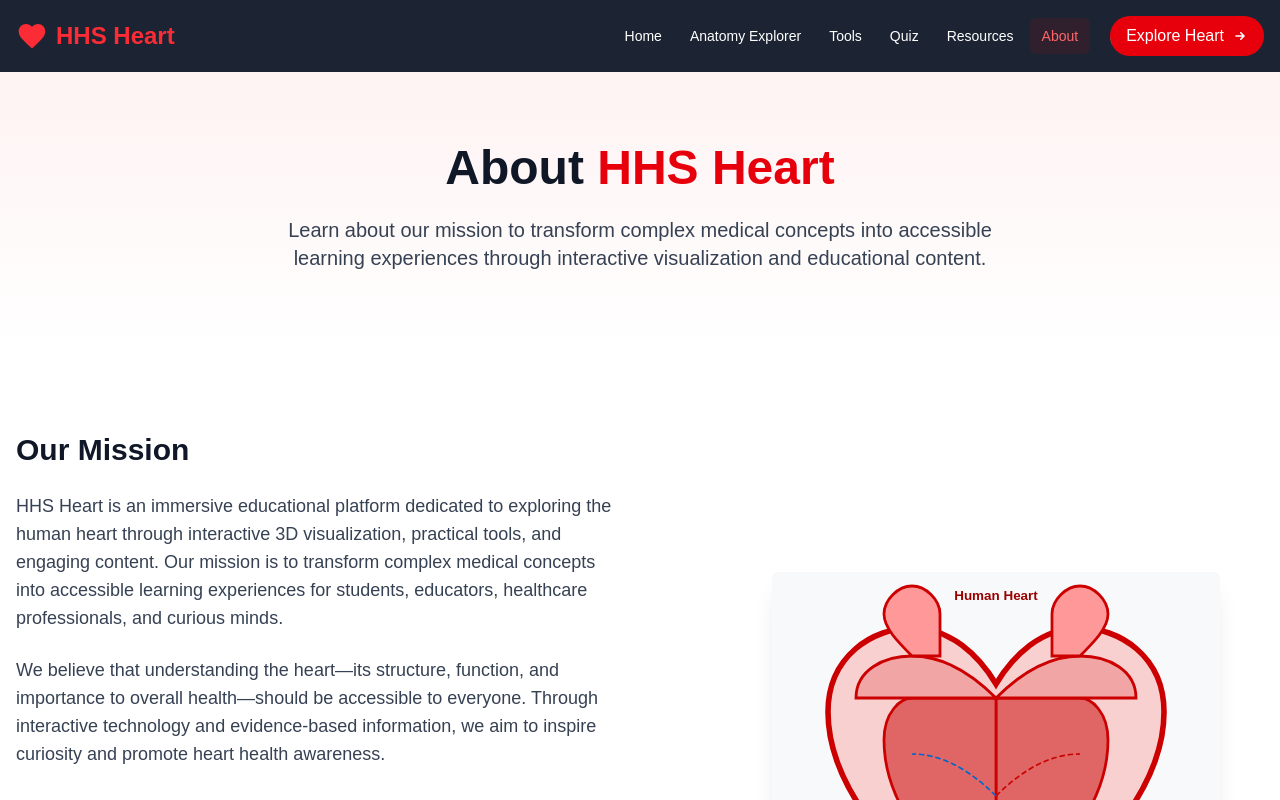
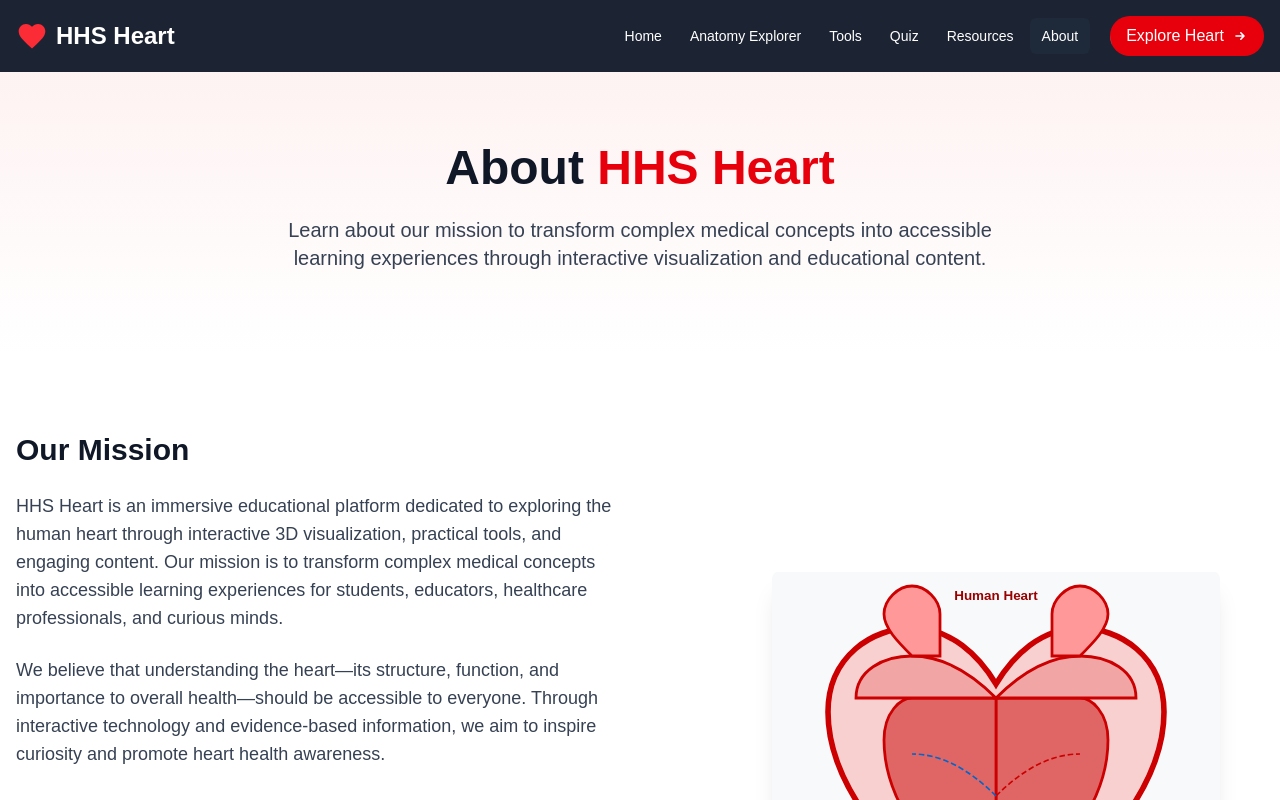
Before and after one commit to Xombi17/HHS-HEART-local, a Next.js app: page /about in a window 1280 px wide. Shown: the top 800 px of the page. Built offline with nearby package versions, Linux system fonts and the light colour scheme.

Commit message:
Update Navbar.tsx

```diff
--- a/src/components/common/Navbar.tsx
+++ b/src/components/common/Navbar.tsx
@@ -56,13 +56,13 @@ const Navbar = () => {
 
   return (
     <nav className={navbarClass}>
-      <div className="container mx-auto px-4 py-4">
+      <div className="container mx-auto px-4 py-4 text-white">
         <div className="flex justify-between items-center">
-          <Link href="/" className="text-2xl font-bold text-red-500 flex items-center group">
-            <svg xmlns="http://www.w3.org/2000/svg" className="h-8 w-8 mr-2 transition-transform duration-500 group-hover:scale-110 group-hover:text-red-400" viewBox="0 0 24 24" fill="currentColor">
+          <Link href="/" className="text-2xl font-bold text-white flex items-center group">
+            <svg xmlns="http://www.w3.org/2000/svg" className="h-8 w-8 mr-2 transition-transform duration-500 group-hover:scale-110 text-red-500 group-hover:text-red-400" viewBox="0 0 24 24" fill="currentColor">
               <path d="M12 21.35l-1.45-1.32C5.4 15.36 2 12.28 2 8.5 2 5.42 4.42 3 7.5 3c1.74 0 3.41.81 4.5 2.09C13.09 3.81 14.76 3 16.5 3 19.58 3 22 5.42 22 8.5c0 3.78-3.4 6.86-8.55 11.54L12 21.35z"/>
             </svg>
-            <span className="relative">
+            <span className="relative text-white">
               HHS Heart
               <span className="absolute -bottom-1 left-0 w-0 h-0.5 bg-red-500 group-hover:w-full transition-all duration-300"></span>
             </span>
@@ -89,8 +89,8 @@ const Navbar = () => {
             </NavLink>
             <Link href="/anatomy" className="ml-4">
               <button className="relative overflow-hidden bg-red-600 hover:bg-red-700 text-white font-medium py-2 px-4 rounded-full transition-colors duration-300 flex items-center group">
-                <span className="relative z-10">Explore Heart</span>
-                <svg xmlns="http://www.w3.org/2000/svg" className="h-4 w-4 ml-2 relative z-10 transition-transform duration-300 group-hover:translate-x-1" viewBox="0 0 20 20" fill="currentColor">
+                <span className="relative z-10 text-white">Explore Heart</span>
+                <svg xmlns="http://www.w3.org/2000/svg" className="h-4 w-4 ml-2 relative z-10 transition-transform duration-300 group-hover:translate-x-1 text-white" viewBox="0 0 20 20" fill="currentColor">
                   <path fillRule="evenodd" d="M10.293 5.293a1 1 0 011.414 0l4 4a1 1 0 010 1.414l-4 4a1 1 0 01-1.414-1.414L12.586 11H5a1 1 0 110-2h7.586l-2.293-2.293a1 1 0 010-1.414z" clipRule="evenodd" />
                 </svg>
                 <span className="absolute inset-0 bg-white/20 transform -translate-x-full skew-x-12 transition-transform duration-500 ease-out group-hover:translate-x-0"></span>
@@ -105,11 +105,11 @@ const Navbar = () => {
               aria-label={isMenuOpen ? "Close menu" : "Open menu"}
             >
               {isMenuOpen ? (
-                <svg xmlns="http://www.w3.org/2000/svg" className="h-6 w-6" fill="none" viewBox="0 0 24 24" stroke="currentColor">
+                <svg xmlns="http://www.w3.org/2000/svg" className="h-6 w-6 text-white" fill="none" viewBox="0 0 24 24" stroke="currentColor">
                   <path strokeLinecap="round" strokeLinejoin="round" strokeWidth={2} d="M6 18L18 6M6 6l12 12" />
                 </svg>
               ) : (
-                <svg xmlns="http://www.w3.org/2000/svg" className="h-6 w-6" fill="none" viewBox="0 0 24 24" stroke="currentColor">
+                <svg xmlns="http://www.w3.org/2000/svg" className="h-6 w-6 text-white" fill="none" viewBox="0 0 24 24" stroke="currentColor">
                   <path strokeLinecap="round" strokeLinejoin="round" strokeWidth={2} d="M4 6h16M4 12h16m-7 6h7" />
                 </svg>
               )}
@@ -119,7 +119,7 @@ const Navbar = () => {
 
         {/* Mobile menu */}
         {isMenuOpen && (
-          <div className="md:hidden mt-4 py-4 bg-gray-800 rounded-lg shadow-lg animate-fadeIn">
+          <div className="md:hidden mt-4 py-4 bg-gray-800 rounded-lg shadow-lg animate-fadeIn text-white">
             <div className="flex flex-col space-y-4 px-4">
               <MobileNavLink href="/" isActive={pathname === '/'} onClick={handleNavLinkClick}>
                 Home
@@ -141,8 +141,8 @@ const Navbar = () => {
               </MobileNavLink>
               <Link href="/anatomy" className="mt-2">
                 <button className="w-full bg-red-600 hover:bg-red-700 text-white font-medium py-2 px-4 rounded-full transition-colors duration-300 flex items-center justify-center group">
-                  <span>Explore Heart</span>
-                  <svg xmlns="http://www.w3.org/2000/svg" className="h-4 w-4 ml-2 transition-transform duration-300 group-hover:translate-x-1" viewBox="0 0 20 20" fill="currentColor">
+                  <span className="text-white">Explore Heart</span>
+                  <svg xmlns="http://www.w3.org/2000/svg" className="h-4 w-4 ml-2 transition-transform duration-300 group-hover:translate-x-1 text-white" viewBox="0 0 20 20" fill="currentColor">
                     <path fillRule="evenodd" d="M10.293 5.293a1 1 0 011.414 0l4 4a1 1 0 010 1.414l-4 4a1 1 0 01-1.414-1.414L12.586 11H5a1 1 0 110-2h7.586l-2.293-2.293a1 1 0 010-1.414z" clipRule="evenodd" />
                   </svg>
                 </button>
@@ -170,19 +170,16 @@ const NavLink = ({
   return (
     <Link
       href={href}
-      className={`relative px-3 py-2 rounded-md text-sm font-medium transition-all duration-300 overflow-hidden group ${
+      className={`relative px-3 py-2 rounded-md text-sm font-medium transition-all duration-300 overflow-hidden group text-white ${
         isActive
-          ? 'text-red-400 bg-red-900/20'
-          : 'text-white hover:text-red-300'
+          ? 'bg-gray-800'
+          : 'hover:bg-gray-800/50'
       }`}
       onClick={(e) => onClick(e, href)}
     >
       <span className="relative z-10">{children}</span>
       {!isActive && (
         <span className="absolute bottom-0 left-0 w-full h-0.5 bg-red-500 transform scale-x-0 origin-left transition-transform duration-300 group-hover:scale-x-100"></span>
-      )}
-      {!isActive && (
-        <span className="absolute inset-0 bg-red-900/20 transform -translate-y-full transition-transform duration-300 group-hover:translate-y-0 opacity-0 group-hover:opacity-100"></span>
       )}
     </Link>
   );
@@ -203,10 +200,10 @@ const MobileNavLink = ({
   return (
     <Link
       href={href}
-      className={`relative block px-3 py-2 rounded-md text-base font-medium transition-all duration-300 overflow-hidden group ${
+      className={`relative block px-3 py-2 rounded-md text-base font-medium transition-all duration-300 overflow-hidden group text-white ${
         isActive
-          ? 'text-red-400 bg-red-900/20'
-          : 'text-white hover:text-red-300'
+          ? 'bg-gray-800'
+          : 'hover:bg-gray-800/50'
       }`}
       onClick={(e) => onClick(e, href)}
     >
```
